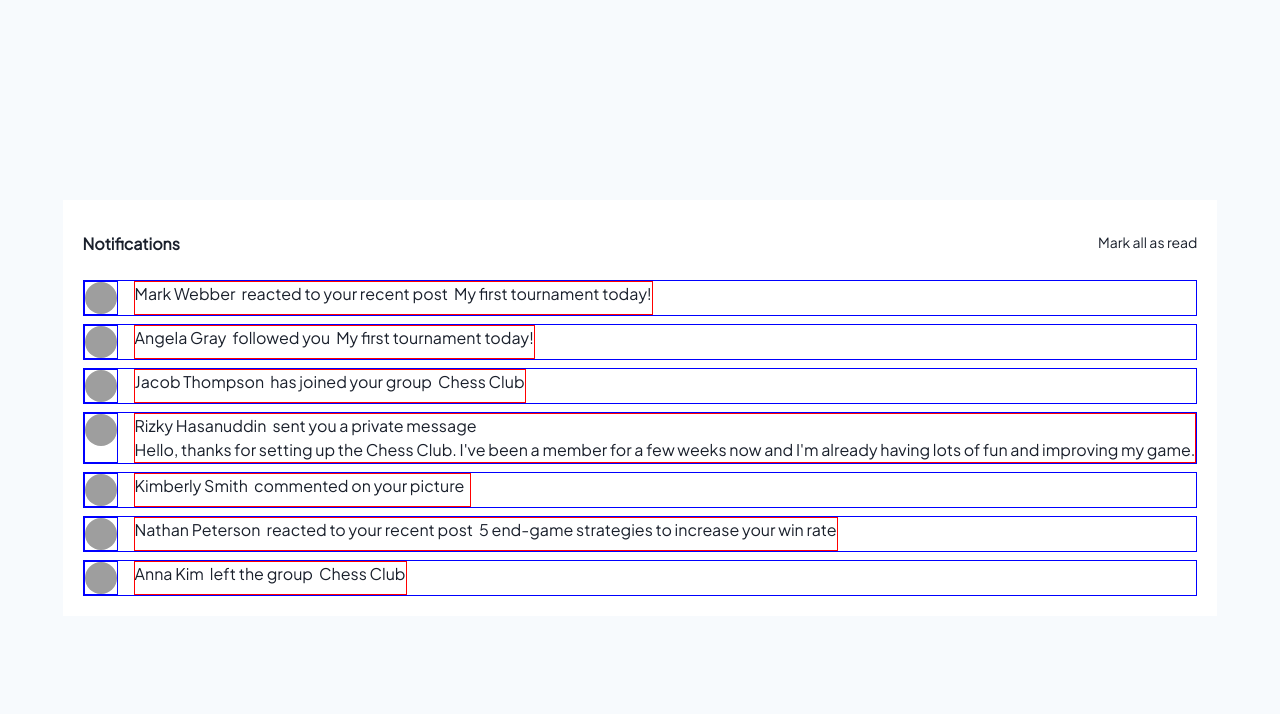
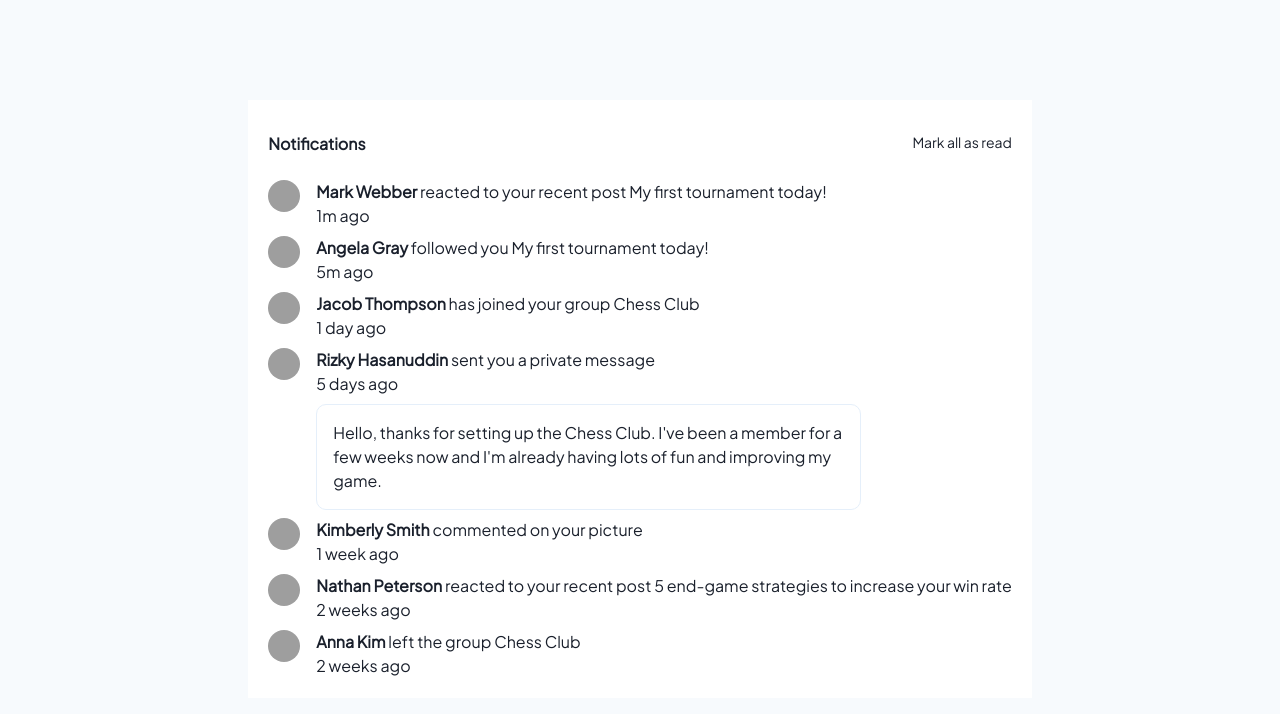
Before and after one commit to davidadediji/Notifications-Page, a React (Vite) app: page / in a window 1280 px wide. Shown: the top 714 px of the page. Built offline with nearby package versions, Linux system fonts and the light colour scheme; grey boxes are pictures that could not be loaded.

Commit message:
modify:design

```diff
--- a/src/components/Card.tsx
+++ b/src/components/Card.tsx
@@ -19,23 +19,24 @@ export const Card = ({
 	details,
 }: Person) => {
 	return (
-		<Box border={'1px solid blue'} mt={2} display={'flex'}>
-			<Box border={'1px solid blue'}>
+		<Box mt={2} display={'flex'}>
+			<Box>
 				<Avatar
 					size='sm'
 					name='Ryan Florence'
 					src='https://bit.ly/ryan-florence'
 				/>
 			</Box>
-			<Box border={'1px solid red'} ml={4}>
-				<Flex gap={1.5}>
-					<Text>{user}</Text>
-					<Text>{action}</Text>
-					<Text>{reaction}</Text>
-				</Flex>
-				{details && <Box>
-					{details}
-				</Box>}
+			<Box ml={4}>
+				<Text as={'span'} fontWeight={800}>{user} </Text>
+				<Text as={'span'}> {action} </Text>
+				<Text as={'span'} fontWeight={500}> {reaction}</Text>
+				<Box lineHeight={1.5}>{time}</Box>
+				{details && (
+					<Box border={'1px solid hsl(211, 68%, 94%)'} width={545} p={4} mt={'2'} borderRadius={'10px'}>
+						{details}
+					</Box>
+				)}
 			</Box>
 		</Box>
 	);
--- a/src/pages/notificationPage.tsx
+++ b/src/pages/notificationPage.tsx
@@ -17,7 +17,7 @@ interface DataProps {
 
 export const NotificationPage = ({ data, unique }: DataProps) => {
 	return (
-		<Box mt={200} bg={'#fff'} p={5}>
+		<Box mt={100} bg={'#fff'} p={5}>
 			<Flex py={3} pb={'4'}>
 				<Box fontWeight={800}>Notifications</Box>
 				<Spacer />
```
